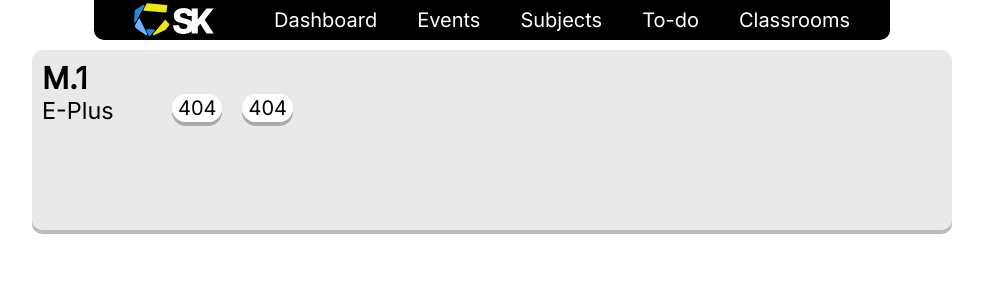
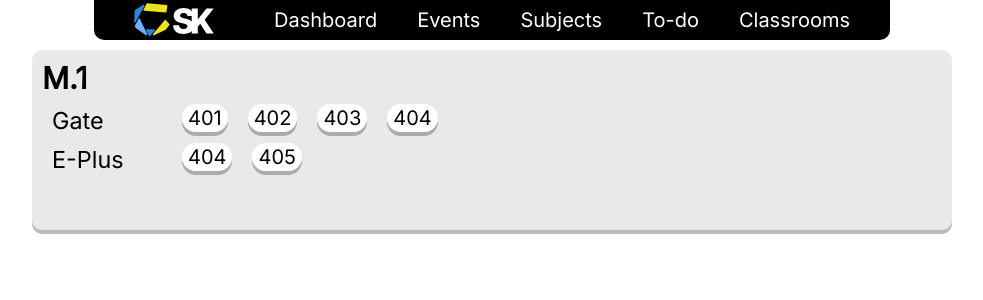
Before and after one commit to colony-school/Cschool-frontend, a Next.js app: page /classrooms in a window 1280 px wide. Shown: the top 300 px of the page, without its empty margins (148-1131 px from the left). Built offline with nearby package versions, Linux system fonts and the light colour scheme.

Commit message:
Classrooms list rough structure

```diff
--- a/src/pages/classrooms.tsx
+++ b/src/pages/classrooms.tsx
@@ -1,7 +1,6 @@
 // External modules import
 import type { NextPage } from "next";
 import Link from "next/link";
-import { FunctionComponent } from "react";
 
 // Style sheet import
 import styles from "../styles/pages/classrooms.module.scss";
@@ -14,19 +13,20 @@ type Classroom = {
     name: string
 }
 
-function ClassroomRow({ classes }: { classes:Array<Classroom> }) {
+function ClassroomRow({ classes, program }: { classes: Array<Classroom>, program: string }) {
     return (
-        <>
-            {classes.map(classroom => (
-                <Link href="/classroom/1/404">
-                    <a className={styles["class-pill"]}>404</a>
-                </Link>
-            ))}
-        </>
+        <div className={styles["program-container"]}>
+            <h3 className={styles["program"]}>{program}</h3>
+            <div className={styles["classes"]}>
+                {classes.map(classroom => (
+                    <Link href={`/classroom/1/${classroom.name}`} key={classroom.id}>
+                        <a className={styles["class-pill"]}>{classroom.name}</a>
+                    </Link>
+                ))}
+            </div>
+        </div>
     )
 }
-
-
 
 // Main component
 const Classrooms: NextPage = () => {
@@ -36,6 +36,13 @@ const Classrooms: NextPage = () => {
         {id: 2, name:"405"},
     ];
 
+    let m4gate:Array<Classroom> = [
+        {id: 3, name:"401"},
+        {id: 4, name:"402"},
+        {id: 5, name:"403"},
+        {id: 6, name:"404"},
+    ];
+
 
     return (
         <section className={styles["classrooms-card"]}>
@@ -43,20 +50,12 @@ const Classrooms: NextPage = () => {
             </div>
             <div className={styles["grade-card"]}>
                 <h2 className={styles["grade"]}>M.1</h2>
-                <div className={styles["program-container"]}>
-                    <h3 className={styles["program"]}>E-Plus</h3>
-                    <div className={styles["classes"]}>
-                        <ClassroomRow classes={m4elpus} />
-                    </div>
-                </div>
-
+                <ClassroomRow classes={m4gate} program="Gate" />
+                <ClassroomRow classes={m4elpus} program="E-Plus" />
             </div>
         </section>
     );
 }
 
-
-
-
 // Exports
 export default Classrooms;
--- a/src/styles/pages/classroom/colony.module.scss
+++ b/src/styles/pages/classroom/colony.module.scss
@@ -2,6 +2,7 @@
 @use "../../abstracts/sizes.scss" as s;
 @use "../../components/card.scss" as cc;
 @use "../../layout/bg-image.scss" as lb;
+@use "../../layout/split.scss" as ls;
 
 .root {
     padding: 0 0.9rem;
@@ -23,3 +24,7 @@
         backdrop-filter: blur(0.6rem);
     }
 }
+
+.split {
+    @include ls.split-horizontal-uneven-2(auto, calc(100vw - 20rem));
+}
--- a/src/styles/pages/classrooms.module.scss
+++ b/src/styles/pages/classrooms.module.scss
@@ -26,6 +26,7 @@
     grid-template-columns: 6rem auto;
     grid-template-areas:
         "program classes";
+    margin: .5rem;
 }
 
 .program {
```
Also changed, not shown: src/pages/classroom/[schoolID]/[class].tsx (+42 -0 lines).
